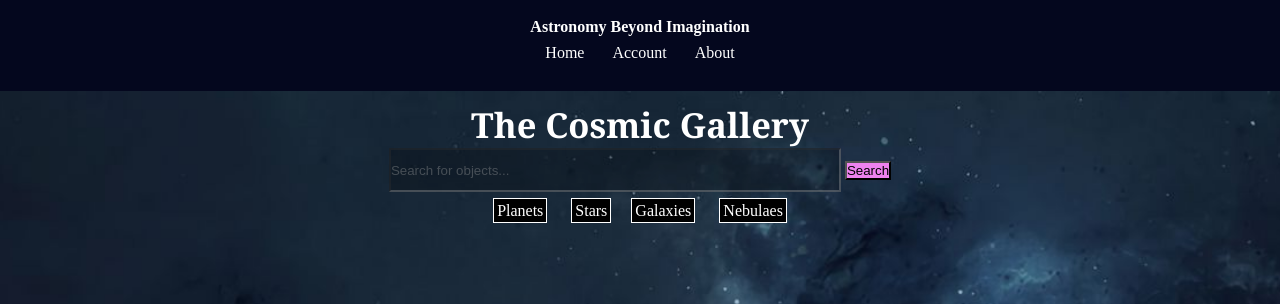
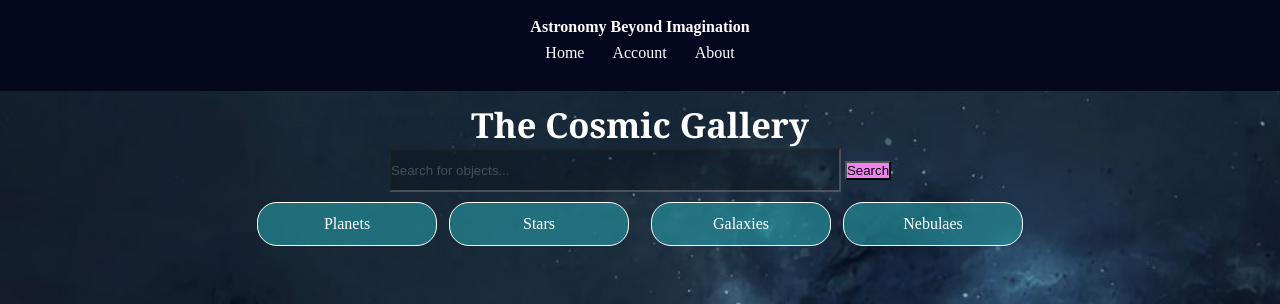
Before and after one commit to ayush102007-sys/astronomy_beyond_imagination, a Flask app: page /gallery in a window 1280 px wide. Shown: the top 304 px of the page. Run offline with Flask 3, Linux system fonts and the light colour scheme; data that the repository does not hold is empty.

Commit message:
Fix category buttons

```diff
--- a/static/style.css
+++ b/static/style.css
@@ -442,21 +442,38 @@ fieldset{
 }
 
 .category{
+    display: grid;
+    grid-template-columns: repeat(auto-fit, minmax(min(100%, 220px), 1fr));
+    gap: 12px;
+    max-width: 800px;
+    margin: 10px auto;
+    padding: 0 12px;
+    box-sizing: border-box;
+}
+
+.category .cat1,
+.category .cat2{
     display: flex;
+    flex-wrap: wrap;
     justify-content: center;
-    margin: 10px;
+    gap: 12px;
 }
 
 a.cat{
-    background-color: black;
+    background-color: #2797a2a3;
     color: white;
     border: 1px solid white;
-    height: 5vh;
-    width: 6vw;
+    flex: 1 1 100px;
+    max-width: 180px;
+    min-height: 44px;
     text-align: center;
-    text-decoration: solid;
-    margin: 5px 10px;
-    padding: 3px;
+    text-decoration: none;
+    padding: 10px 16px;
+    display: flex;
+    align-items: center;
+    justify-content: center;
+    box-sizing: border-box;
+    border-radius: 20px;
 }
 
 .gallery-grid{
```
